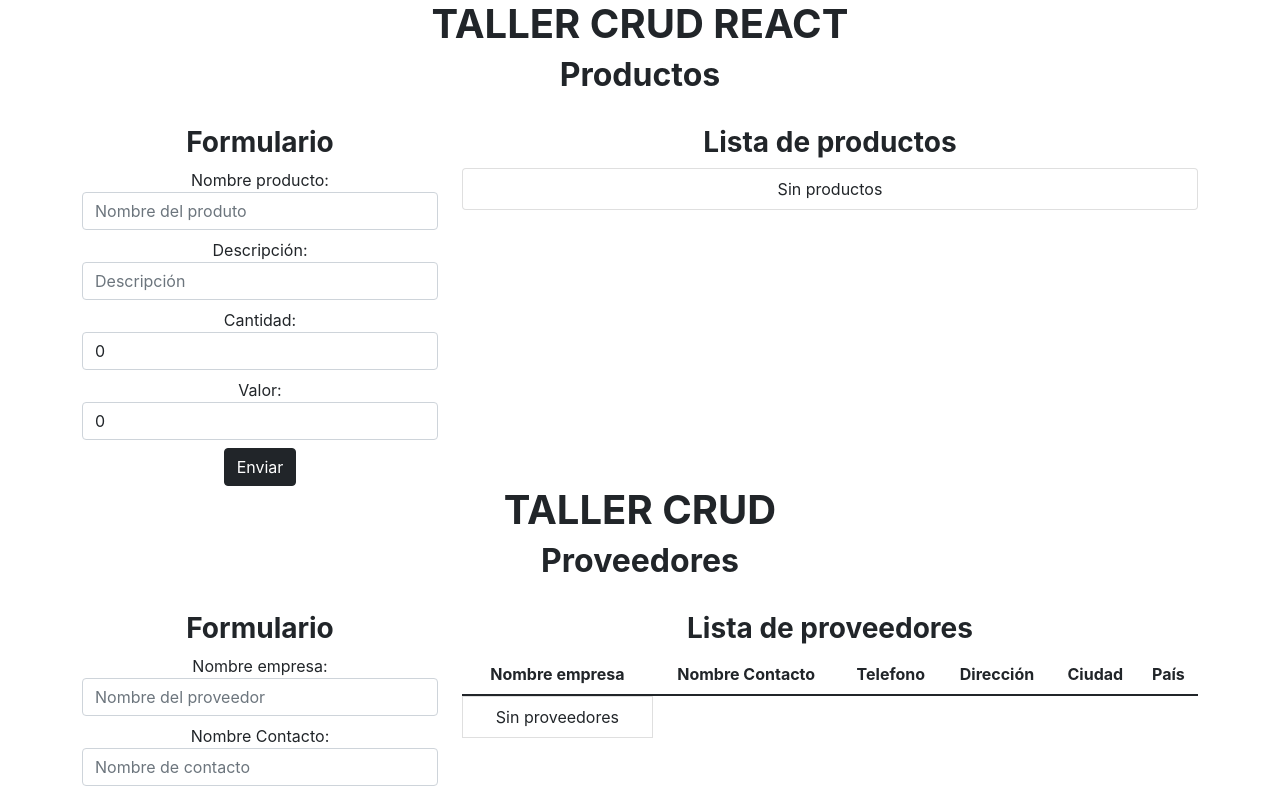
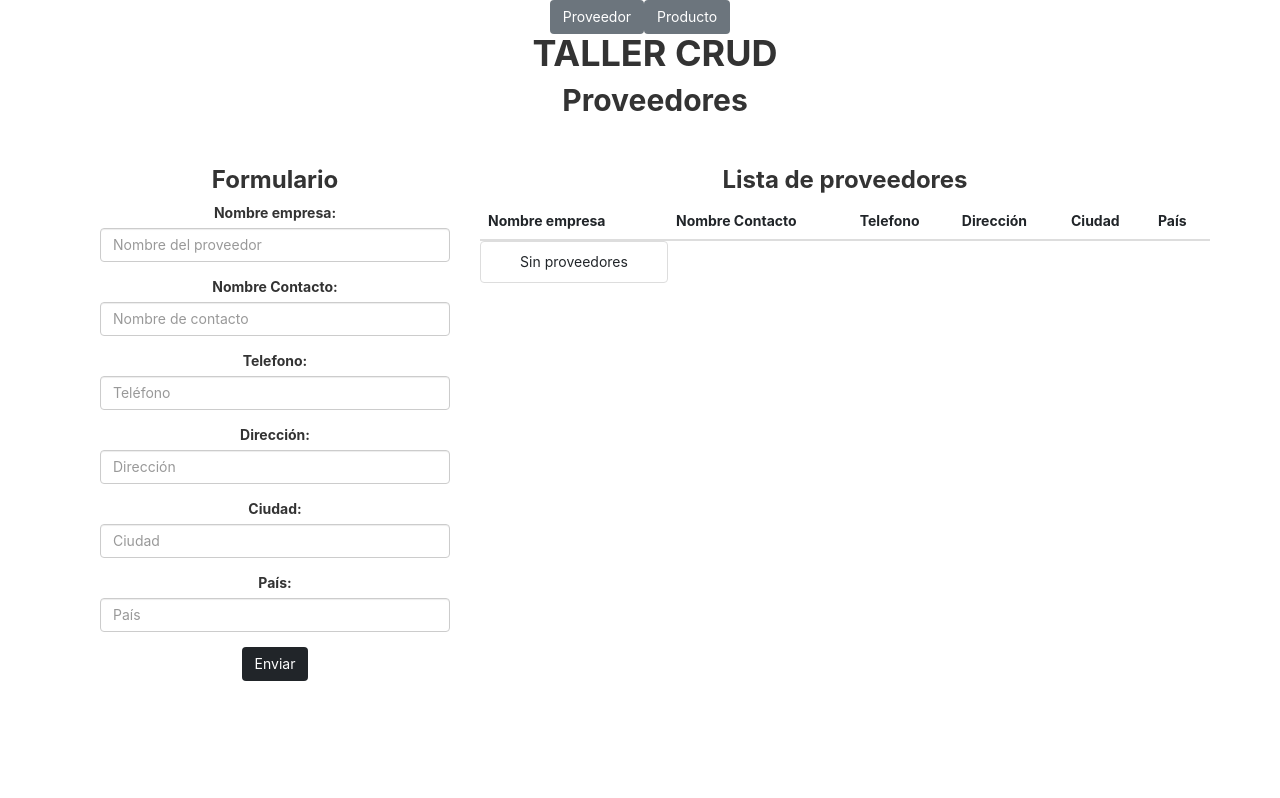
Before and after one commit to ivdavaro/clase3, a React (Create React App) app: page / in a window 1280 px wide. Shown: the top 798 px of the page. Built offline with nearby package versions, Linux system fonts and the light colour scheme.

Commit message:
Arreglo de la ventana

```diff
--- a/public/index.html
+++ b/public/index.html
@@ -25,7 +25,7 @@
       Learn how to configure a non-root public URL by running `npm run build`.
     -->
     <link href="https://cdn.jsdelivr.net/npm/bootstrap@5.1.1/dist/css/bootstrap.min.css" rel="stylesheet" integrity="sha384-F3w7mX95PdgyTmZZMECAngseQB83DfGTowi0iMjiWaeVhAn4FJkqJByhZMI3AhiU" crossorigin="anonymous">
-    <!-- <link rel="stylesheet" href="https://maxcdn.bootstrapcdn.com/bootstrap/3.3.7/css/bootstrap.min.css"> -->
+    <link rel="stylesheet" href="https://maxcdn.bootstrapcdn.com/bootstrap/3.3.7/css/bootstrap.min.css">
     <script src="https://ajax.googleapis.com/ajax/libs/jquery/3.2.1/jquery.min.js"></script>
     <script src="https://maxcdn.bootstrapcdn.com/bootstrap/3.3.7/js/bootstrap.min.js"></script>
 
--- a/src/App.js
+++ b/src/App.js
@@ -1,12 +1,13 @@
-import './App.css';
-import Formulario from './components/producto'
-import Proveedores from './components/proveedor';
+import './App.css'
+import Principal from './components/principal'
 
 function App() {
+
+  let isProducto = false;
+
   return (
     <div className="App">
-      <Formulario/>
-      <Proveedores/>
+      <Principal/>
     </div>
   );
 }
--- /dev/null
+++ b/src/components/principal.jsx
@@ -0,0 +1,28 @@
+import React from "react"
+import { useState } from "react/cjs/react.development"
+import Productos from "./producto"
+import Proveedores from "./proveedor"
+
+
+const Principal = () => {
+
+    const [isProducto,setIsProducto] = useState(false)
+
+    const mostrarProductos = () =>{
+        setIsProducto(true)
+    }
+
+    const mostrarProveedores = () =>{
+        setIsProducto(false)
+    }
+
+    return (
+        <div className = "container">
+            <button type="button" class="btn btn-secondary" value="proveedor" onClick={ () => mostrarProveedores() } >Proveedor</button>
+            <button type="button" class="btn btn-secondary" value="producto" onClick={ () => mostrarProductos() } >Producto</button>
+            { isProducto ? <Productos/>: <Proveedores/>}
+        </div>
+    )
+}
+
+export default Principal
--- a/src/components/proveedor.jsx
+++ b/src/components/proveedor.jsx
@@ -1,4 +1,4 @@
-import Reac, { useState } from "react"
+import React, { useState } from "react"
 import { nanoid } from "nanoid"
 
 const Proveedores = () => {
@@ -82,6 +82,7 @@ const Proveedores = () => {
         setDireccion(item.direccion)
         setCiudad(item.ciudad)
         setPais(item.pais)
+        setId(item.id)
     }
 
     const actualizarProveedor = e => {
@@ -226,8 +227,8 @@ const Proveedores = () => {
                                                 <td>{ item.pais}</td>
                                             <td>
                                                 <div align="right">
-                                                    <button className="btn btn-sm btn-success mx-2" onClick={ () => editarProveedor(item) }> <i class='fas fa-edit'></i> </button>
-                                                    <button className="btn btn-sm btn-info" onClick={ () => eliminarProveedor(item.id) } > <i class="fa fa-remove"></i> </button>
+                                                    <button className="btn btn-sm btn-success mx-2" onClick={ () => editarProveedor(item) }> <i className='fas fa-edit'></i> </button>
+                                                    <button className="btn btn-sm btn-info" onClick={ () => eliminarProveedor(item.id) } > <i className="fa fa-remove"></i> </button>
                                                 </div>
                                             </td>
                                         </tr>
```
Also changed, not shown: src/componentesdos/Articulo.jsx (added, +33 -0 lines), src/componentesdos/Comentario.jsx (added, +24 -0 lines), src/componentesdos/Imagen.jsx (added, +13 -0 lines).
